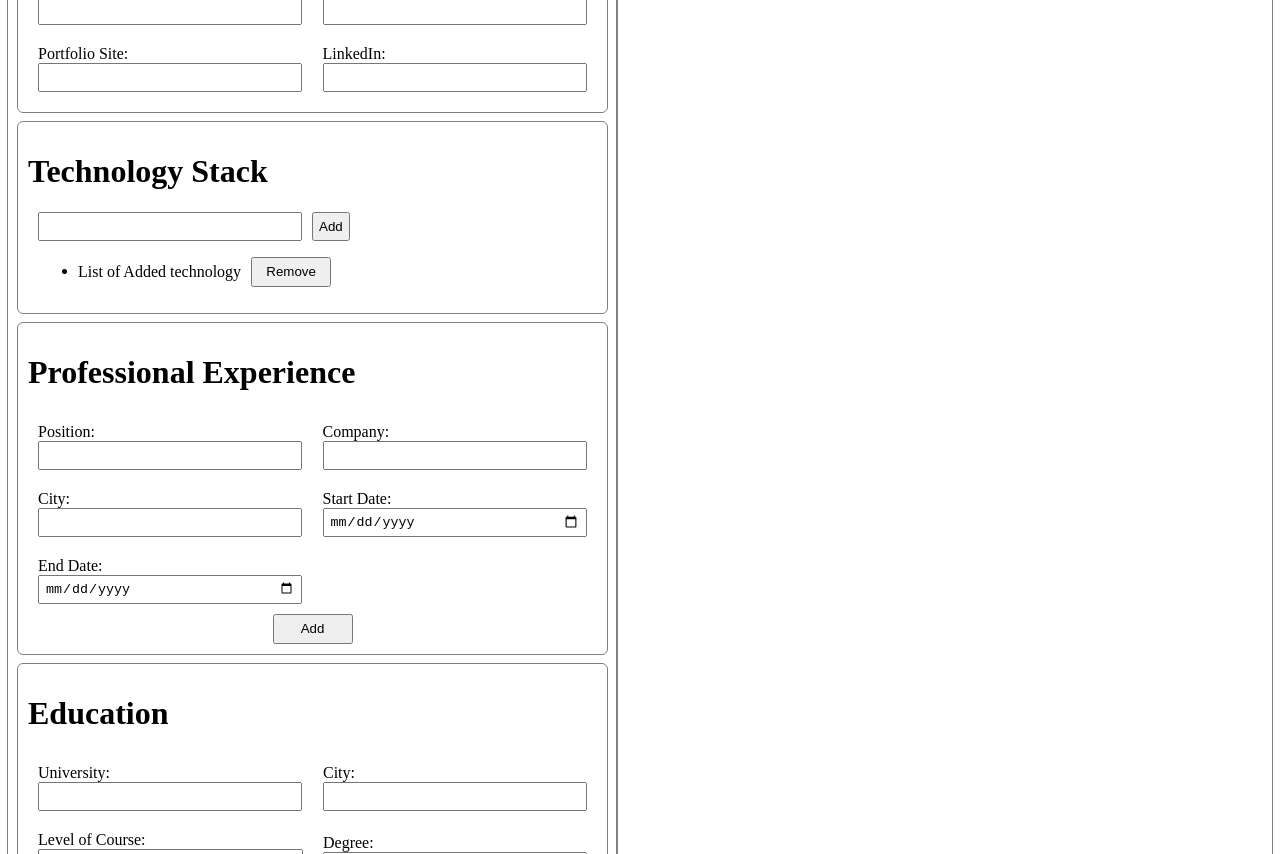
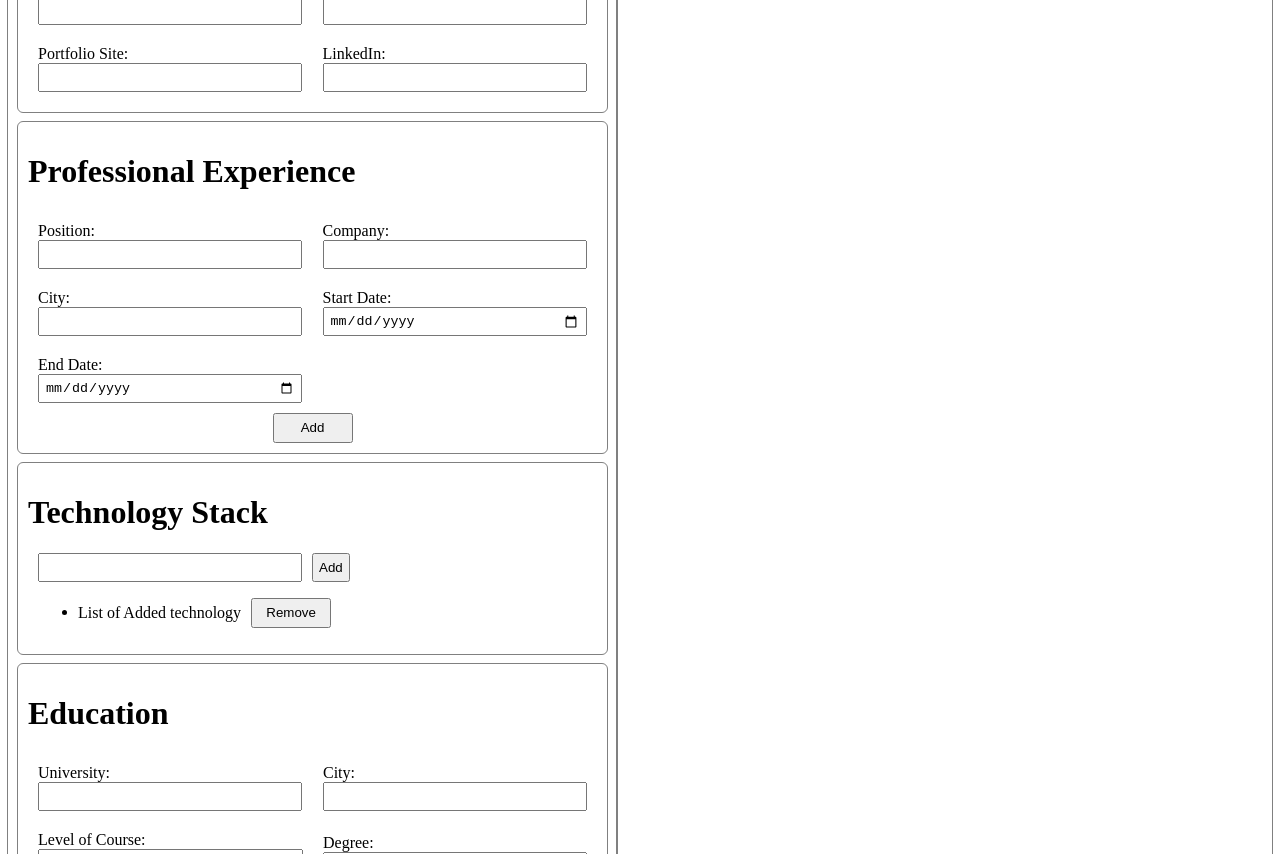
Before and after one commit to Stalloyde/cv-project, a React (Create React App) app: page / in a window 1280 px wide. Shown: the part 380-1234 px from the top of the page. Built offline with nearby package versions, Linux system fonts and the light colour scheme.

Commit message:
Enable adding of tech stack to form

```diff
--- a/src/Components/form.js
+++ b/src/Components/form.js
@@ -31,6 +31,64 @@ class DateInput extends React.Component {
   }
 }
 
+class TechStack extends React.Component {
+  constructor(props) {
+    super(props);
+    this.state = { techStack: [], currentTech: '' };
+    this.handleChange = this.handleChange.bind(this);
+    this.handleSubmit = this.handleSubmit.bind(this);
+  }
+
+  handleChange(e) {
+    this.setState({ currentTech: e.target.value });
+  }
+
+  handleSubmit(e) {
+    e.preventDefault();
+    this.setState({
+      techStack: this.state.techStack.concat(this.state.currentTech),
+      currentTech: '',
+    });
+  }
+
+  render() {
+    return (
+      <div className='form-tech-stack-container'>
+        <h1>Technology Stack</h1>
+        <form onSubmit={this.handleSubmit}>
+          <label>
+            <input
+              type='text'
+              value={this.state.currentTech}
+              onChange={this.handleChange}
+            ></input>
+          </label>
+
+          <input type='submit' value='Add'></input>
+
+          {this.state.techStack.length > 0 ? (
+            <ul>
+              {this.state.techStack.map((item) => (
+                <li>
+                  {item}
+                  <button className='remove-stack-btn'>Remove</button>
+                </li>
+              ))}
+            </ul>
+          ) : (
+            <ul>
+              <li>
+                List of Added technology
+                <button className='remove-stack-btn'>Remove</button>
+              </li>
+            </ul>
+          )}
+        </form>
+      </div>
+    );
+  }
+}
+
 class Form extends React.Component {
   render() {
     return (
@@ -53,22 +111,7 @@ class Form extends React.Component {
           <TextInput label='Portfolio Site:' />
           <TextInput label='LinkedIn:' />
         </div>
-        <div className='form-tech-stack-container'>
-          <h1>Technology Stack</h1>
-          <form>
-            <label>
-              <input type='text'></input>
-            </label>
 
-            <input type='submit' value='Add'></input>
-            <ul>
-              <li>
-                List of Added technology
-                <button className='remove-stack-btn'>Remove</button>
-              </li>
-            </ul>
-          </form>
-        </div>
         <div className='form-experience-container'>
           <h1>Professional Experience</h1>
           <TextInput label='Position:' />
@@ -78,11 +121,14 @@ class Form extends React.Component {
           <DateInput label='End Date:' />
           <button>Add</button>
         </div>
+
+        <TechStack />
+
         <div className='form-education-container'>
           <h1>Education</h1>
           <TextInput label='University:' />
           <TextInput label='City:' />
-          <div class='input-container'>
+          <div className='input-container'>
             <label>
               Level of Course:
               <select>
```
